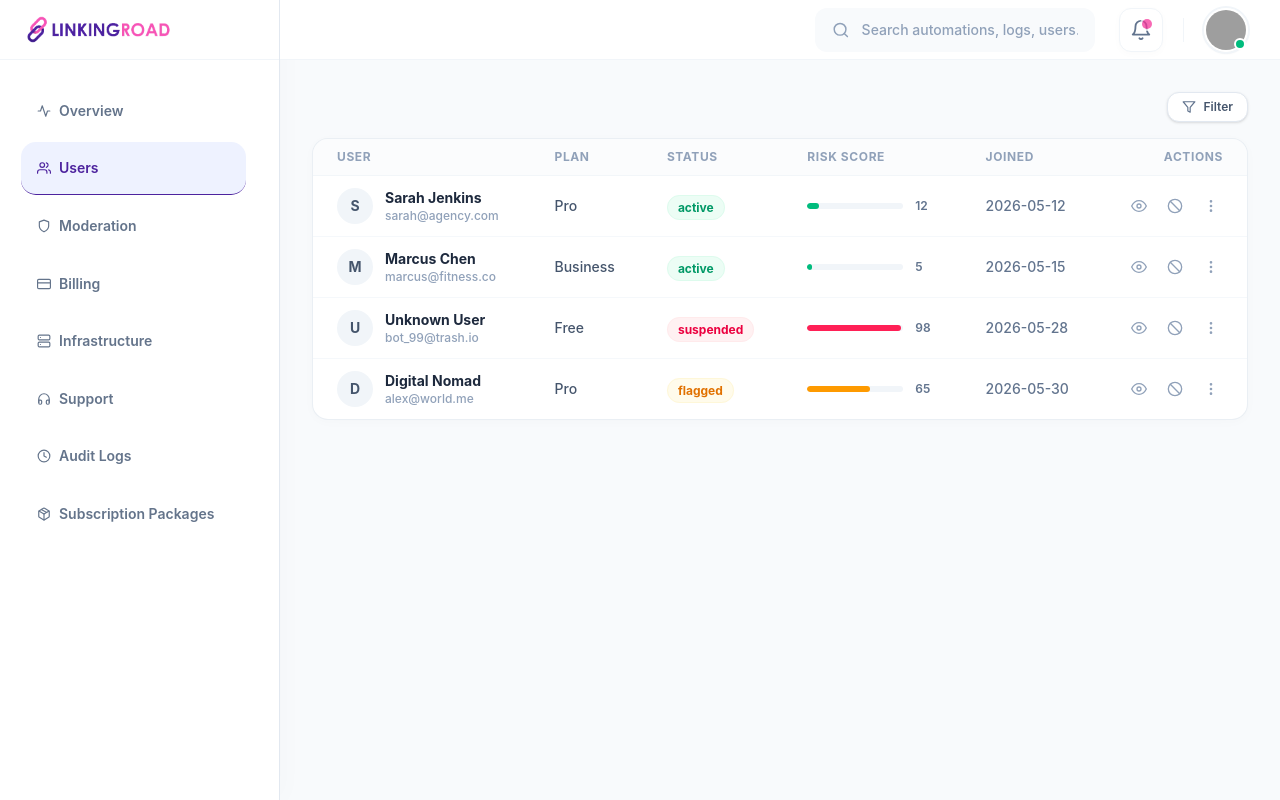
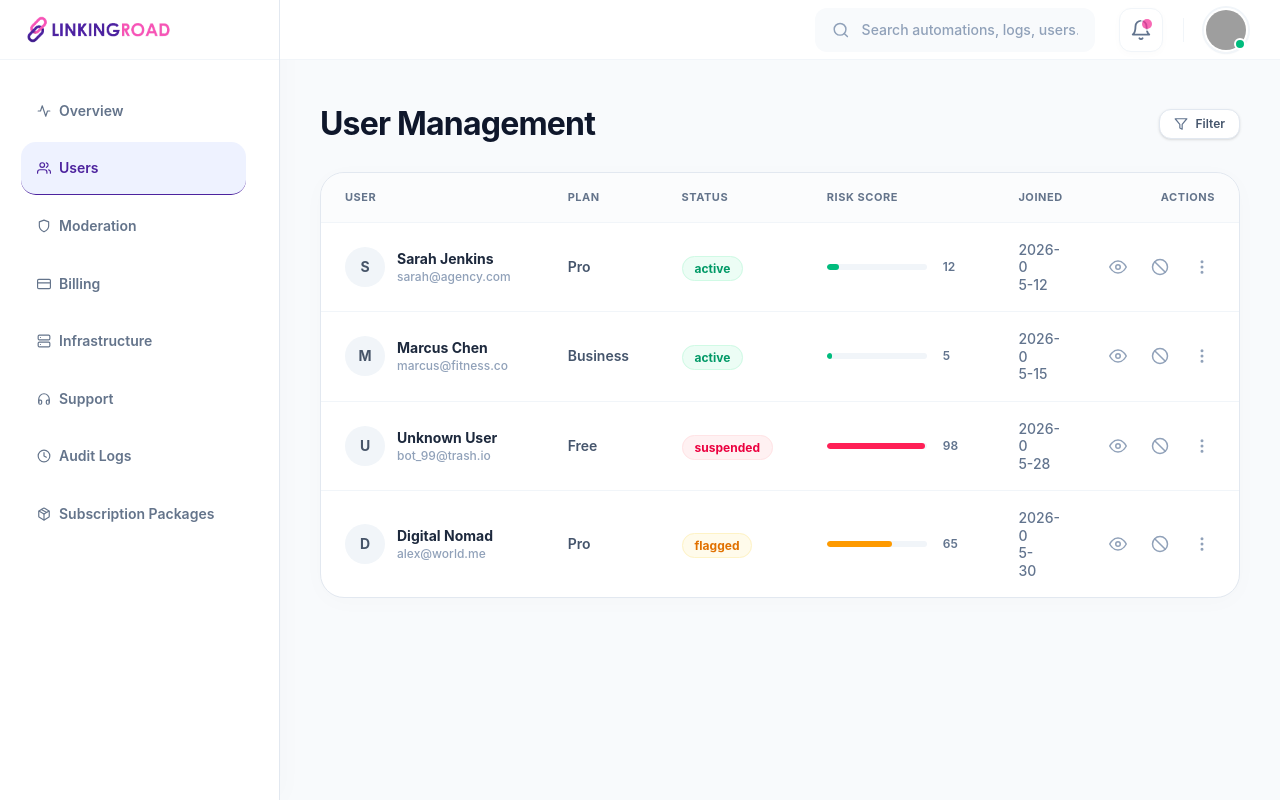
Before and after one commit to banavathuramkumar/Linking-Road, a React (Vite) app in the folder admin/: page /users in a window 1280 px wide. Built offline with nearby package versions, Linux system fonts and the light colour scheme; grey boxes are pictures that could not be loaded.

Commit message:
Added User Management in the User page

```diff
--- a/admin/src/Pages/Users.jsx
+++ b/admin/src/Pages/Users.jsx
@@ -41,13 +41,13 @@ const Users = () => {
   const getStatusStyles = (status) => {
     switch (status.toLowerCase()) {
       case "active":
-        return "bg-emerald-50 text-emerald-600 px-2.5 py-1 text-xs font-bold rounded-full border border-emerald-100/50";
+        return "bg-emerald-50 text-emerald-600 px-3 py-1 text-xs font-bold rounded-full border border-emerald-100";
       case "suspended":
-        return "bg-rose-50 text-rose-600 px-2.5 py-1 text-xs font-bold rounded-full border border-rose-100/50";
+        return "bg-rose-50 text-rose-600 px-3 py-1 text-xs font-bold rounded-full border border-rose-100";
       case "flagged":
-        return "bg-amber-50 text-amber-600 px-2.5 py-1 text-xs font-bold rounded-full border border-amber-100/50";
+        return "bg-amber-50 text-amber-600 px-3 py-1 text-xs font-bold rounded-full border border-amber-100";
       default:
-        return "bg-slate-50 text-slate-500 px-2.5 py-1 text-xs font-bold rounded-full border border-slate-100";
+        return "bg-slate-50 text-slate-500 px-3 py-1 text-xs font-bold rounded-full border border-slate-100";
     }
   };
 
@@ -112,15 +112,20 @@ const Users = () => {
   });
 
   return (
-    <div className="p-4 sm:p-8 space-y-4">
-      {/* Filter Button Row */}
-      <div className="flex justify-end relative">
+    <div className="p-6 sm:p-10 space-y-6">
+      {/* Title & Filter Button Row */}
+      <div className="flex justify-between items-center relative mb-6">
+        <h1 className="text-[32px] font-bold text-slate-900 tracking-tight font-sans">
+          User Management
+        </h1>
+
+        <div className="relative">
           <button
             onClick={() => setIsFilterOpen(!isFilterOpen)}
             className={`flex items-center gap-2 border bg-white px-3.5 py-1.5 rounded-xl text-xs font-semibold transition-all duration-200 shadow-sm cursor-pointer ${
               selectedPlan || selectedStatus || selectedRisk
                 ? "border-indigo-500 text-indigo-600 ring-2 ring-indigo-500/10"
-              : "border-slate-200 text-slate-600 hover:bg-slate-50"
+                : "border-slate-200 text-slate-600 hover:bg-[#F8FAFC]"
             }`}
           >
             <FiFilter className={`w-3.5 h-3.5 ${selectedPlan || selectedStatus || selectedRisk ? "text-indigo-500" : "text-slate-500"}`} />
@@ -134,7 +139,7 @@ const Users = () => {
           {isFilterOpen && (
             <div
               ref={filterDropdownRef}
-            className="absolute right-0 mt-9 w-64 bg-white border border-slate-100 rounded-2xl shadow-xl p-4 z-50 flex flex-col gap-4 text-left"
+              className="absolute right-0 mt-2 w-64 bg-white border border-slate-100 rounded-2xl shadow-xl p-4 z-50 flex flex-col gap-4 text-left"
             >
               {/* Filter by Plan */}
               <div>
@@ -218,27 +223,28 @@ const Users = () => {
             </div>
           )}
         </div>
+      </div>
 
       {/* Users list table */}
-      <div className="bg-white rounded-2xl border border-slate-200/70 shadow-[0_2px_12px_rgba(0,0,0,0.02)] overflow-hidden">
+      <div className="bg-white rounded-[24px] border border-[#E2E8F0] shadow-[0_4px_24px_rgba(0,0,0,0.02)] overflow-hidden">
         <div className="overflow-x-auto">
           <table className="w-full text-left border-collapse">
             <thead>
-              <tr className="bg-slate-50/50 text-slate-400 font-bold text-xs uppercase tracking-wider border-b border-slate-100/80">
-                <th className="px-6 py-2.5 font-bold text-slate-400 text-xs">USER</th>
-                <th className="px-6 py-2.5 font-bold text-slate-400 text-xs">PLAN</th>
-                <th className="px-6 py-2.5 font-bold text-slate-400 text-xs">STATUS</th>
-                <th className="px-6 py-2.5 font-bold text-slate-400 text-xs">RISK SCORE</th>
-                <th className="px-6 py-2.5 font-bold text-slate-400 text-xs">JOINED</th>
-                <th className="px-6 py-2.5 font-bold text-slate-400 text-xs text-right">ACTIONS</th>
+              <tr className="bg-[#F8FAFC]/50 border-b border-[#F1F5F9]">
+                <th className="px-6 py-4 font-bold text-[#64748B] text-[11px] uppercase tracking-wider">USER</th>
+                <th className="px-6 py-4 font-bold text-[#64748B] text-[11px] uppercase tracking-wider">PLAN</th>
+                <th className="px-6 py-4 font-bold text-[#64748B] text-[11px] uppercase tracking-wider">STATUS</th>
+                <th className="px-6 py-4 font-bold text-[#64748B] text-[11px] uppercase tracking-wider">RISK SCORE</th>
+                <th className="px-6 py-4 font-bold text-[#64748B] text-[11px] uppercase tracking-wider w-[80px] max-w-[80px]">JOINED</th>
+                <th className="px-6 py-4 font-bold text-[#64748B] text-[11px] uppercase tracking-wider text-right">ACTIONS</th>
               </tr>
             </thead>
-            <tbody className="divide-y divide-slate-100/70">
+            <tbody className="divide-y divide-[#F1F5F9]">
               {filteredUsers.map((user) => (
-                <tr key={user.id} className="hover:bg-slate-50/30 transition-colors">
-                  <td className="px-6 py-3">
+                <tr key={user.id} className="hover:bg-slate-50/20 transition-colors">
+                  <td className="px-6 py-4.5">
                     <div className="flex items-center gap-3">
-                      <div className="w-9 h-9 rounded-full bg-slate-100 text-slate-600 flex items-center justify-center font-bold text-sm shrink-0">
+                      <div className="w-10 h-10 rounded-full bg-[#F1F5F9] text-[#475569] flex items-center justify-center font-bold text-sm shrink-0">
                         {user.name.charAt(0)}
                       </div>
                       <div className="flex flex-col min-w-0">
@@ -247,47 +253,47 @@ const Users = () => {
                       </div>
                     </div>
                   </td>
-                  <td className="px-6 py-3 text-slate-600 text-sm font-medium">
+                  <td className="px-6 py-4.5 text-slate-600 text-sm font-semibold">
                     {user.role}
                   </td>
-                  <td className="px-6 py-3">
+                  <td className="px-6 py-4.5">
                     <span className={getStatusStyles(user.status)}>
                       {user.status.toLowerCase()}
                     </span>
                   </td>
-                  <td className="px-6 py-3">
-                    <div className="flex items-center gap-3">
-                      <div className="w-24 bg-slate-100 h-1.5 rounded-full overflow-hidden shrink-0">
+                  <td className="px-6 py-4.5">
+                    <div className="flex items-center gap-4">
+                      <div className="w-[100px] bg-[#F1F5F9] h-1.5 rounded-full overflow-hidden shrink-0">
                         <div
                           className={`h-full ${getRiskColor(user.riskScore)} rounded-full`}
                           style={{ width: `${user.riskScore}%` }}
                         />
                       </div>
-                      <span className="text-slate-500 font-semibold text-xs min-w-[16px]">{user.riskScore}</span>
+                      <span className="text-slate-500 font-semibold text-xs min-w-[20px]">{user.riskScore}</span>
                     </div>
                   </td>
-                  <td className="px-6 py-3 text-slate-500 text-sm font-medium">
-                    {user.joined}
+                  <td className="px-6 py-4.5 text-slate-500 text-sm font-medium w-[80px] max-w-[80px] whitespace-pre-line leading-tight">
+                    {user.joined.slice(0, 6) + "\n" + user.joined.slice(6)}
                   </td>
-                  <td className="px-6 py-3 text-right relative">
-                    <div className="flex items-center justify-end gap-3 text-slate-400">
+                  <td className="px-6 py-4.5 text-right relative">
+                    <div className="flex items-center justify-end gap-4 text-slate-400">
                       <button
                         onClick={() => setViewingUser(user)}
                         className="hover:text-indigo-600 transition-colors p-1 hover:bg-slate-50 rounded-lg cursor-pointer"
                       >
-                        <FiEye className="w-4 h-4" />
+                        <FiEye className="w-[18px] h-[18px]" />
                       </button>
                       <button
                         onClick={() => handleToggleStatus(user.id)}
                         className="hover:text-rose-600 transition-colors p-1 hover:bg-slate-50 rounded-lg cursor-pointer"
                       >
-                        <FiSlash className="w-4 h-4" />
+                        <FiSlash className="w-[18px] h-[18px]" />
                       </button>
                       <button
                         onClick={() => setActiveDropdownId(activeDropdownId === user.id ? null : user.id)}
                         className="hover:text-slate-600 transition-colors p-1 hover:bg-slate-50 rounded-lg cursor-pointer"
                       >
-                        <FiMoreVertical className="w-4 h-4" />
+                        <FiMoreVertical className="w-[18px] h-[18px]" />
                       </button>
                     </div>
 
```
Lines whose indentation alone changed are shown as unchanged.
